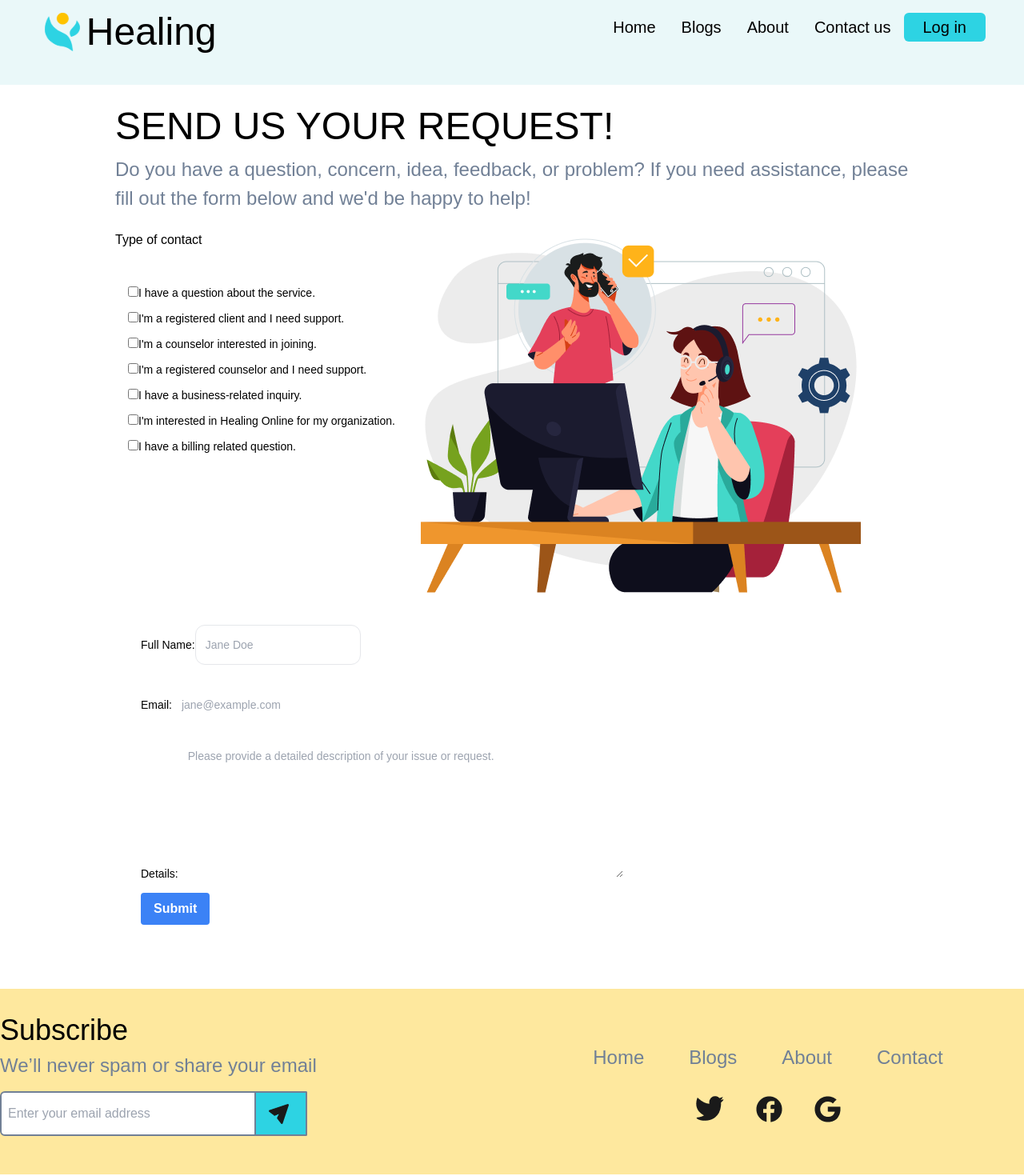
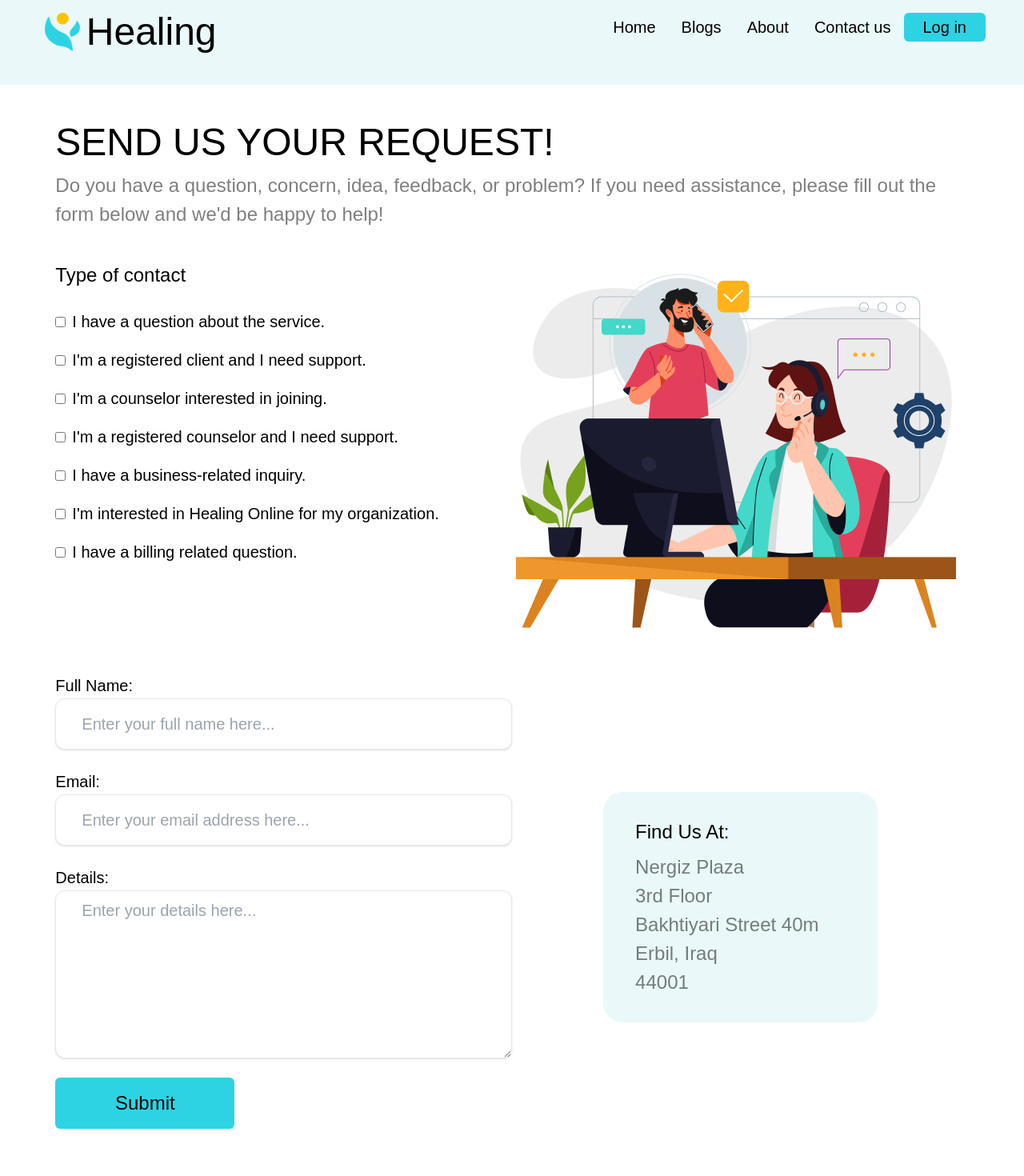
Before and after one commit to ninaderochka/sugar-and-thunder, a React (Create React App) app: page /Contact in a window 1280 px wide. Shown: the top 1470 px of the page at 80% size. Built offline with nearby package versions, Linux system fonts and the light colour scheme.

Commit message:
Contact us page DONE!

```diff
--- a/src/containers/Contact.js
+++ b/src/containers/Contact.js
@@ -3,45 +3,62 @@ import contact from '../images/contact-us.png';
 
 function Contact() {
   return (
-    <div className="container mx-auto px-4 py-8 font-poppins w-4/5">
+    <div className="container mx-auto px-4 py-8 font-poppins w-11/12 mt-5 mb-10">
       <h1 className="text-5xl font-normal leading-10 mb-4">SEND US YOUR REQUEST!</h1>
-      <p className="text-2xl font-medium leading-9 text-footer-gray mb-4">{`Do you have a question, concern, idea, feedback, or problem?  If you need assistance, please fill out the form below and we'd be happy to help!`}</p>
-      <div className="flex flex-wrap">
+      <p className="text-2xl font-medium leading-9 text-contact-us-gray mb-9">{`Do you have a question, concern, idea, feedback, or problem?  If you need assistance, please fill out the form below and we'd be happy to help!`}</p>
+      <div className="flex flex-wrap justify-between mt-10 mb-10">
         <div>
-          <p className="text-base font-medium leading-9 mb-4">Type of contact</p>
-          <ul className="list-none p-4 ">
-            <li className="rounded-full font-normal text-sm leading-8"><input type="checkbox" />I have a question about the service.</li>
-            <li className="rounded-full font-normal text-sm leading-8"><input type="checkbox" />{`I'm a registered client and I need support.`}</li>
-            <li className="rounded-full font-normal text-sm leading-8"><input type="checkbox" />{`I'm a counselor interested in joining.`}</li>
-            <li className="rounded-full font-normal text-sm leading-8"><input type="checkbox" />{`I'm a registered counselor and I need support.`}</li>
-            <li className="rounded-full font-normal text-sm leading-8"><input type="checkbox" />I have a business-related inquiry.</li>
-            <li className="rounded-full font-normal text-sm leading-8"><input type="checkbox" />{`I'm interested in Healing Online for my organization.`}</li>
-            <li className="rounded-full font-normal text-sm leading-8"><input type="checkbox" />I have a billing related question.</li>
+          <p className="text-2xl font-medium leading-9 mb-2">Type of contact</p>
+          <ul className="list-none font-normal text-xl leading-8 p-4 pl-0 ml-0">
+            <li className="mb-4"><input className="border outline-0 box-border border-black rounded-full mr-2" type="checkbox" />I have a question about the service.</li>
+            <li className="mb-4"><input className="border outline-0 box-border border-black rounded-full mr-2" type="checkbox" />{`I'm a registered client and I need support.`}</li>
+            <li className="mb-4"><input className="border outline-0 box-border border-black rounded-full mr-2" type="checkbox" />{`I'm a counselor interested in joining.`}</li>
+            <li className="mb-4"><input className="border outline-0 box-border border-black rounded-full mr-2" type="checkbox" />{`I'm a registered counselor and I need support.`}</li>
+            <li className="mb-4"><input className="border outline-0 box-border border-black rounded-full mr-2" type="checkbox" />I have a business-related inquiry.</li>
+            <li className="mb-4"><input className="border outline-0 box-border border-black rounded-full mr-2" type="checkbox" />{`I'm interested in Healing Online for my organization.`}</li>
+            <li className="mb-4"><input className="border outline-0 box-border border-black rounded-full mr-2" type="checkbox" />I have a billing related question.</li>
           </ul>
         </div>
         <img className="p-4" src={contact} alt="Contact us logo" />
       </div>
 
-      <form className="px-8 pt-6 pb-8 mb-4">
-        <label className="block font-normal text-sm leading-8 w-3/5 h-16 mb-1" htmlFor="full_name">
+      <div className="flex flex-wrap">
+        <form className="pl-0 mb-4 w-6/12">
+          <div className="mb-6">
+            <label className="flex flex-col font-normal text-xl leading-8 mb-3" htmlFor="full_name">
               Full Name:
-          <input className="border rounded-xl py-2 px-3" type="text" id="full_name" placeholder="Jane Doe" />
+              <input className="h-16 shadow appearance-none border rounded-xl w-full py-2 px-3 text-textbox-gray pl-8" id="full_name" type="text" placeholder="Enter your full name here..." />
             </label>
-
-        <label className="block font-normal text-sm leading-8  mb-2" htmlFor="email">
+          </div>
+          <div className="mb-6">
+            <label className="flex flex-col font-normal text-xl leading-8 mb-3" htmlFor="email">
               Email:
-          <input className="w-3/5 h-16 py-2 px-3" type="email" id="email" placeholder="jane@example.com" />
+              <input className="h-16 shadow appearance-none border rounded-xl w-full py-2 px-3 text-textbox-gray pl-8" id="email" type="email" placeholder="Enter your email address here..." />
             </label>
-
-        <label className="block font-normal text-sm leading-8 mb-2" htmlFor="details">
+          </div>
+          <div className="mb-6">
+            <label className="flex flex-col font-normal text-xl leading-8 mb-3" htmlFor="details">
               Details:
-          <textarea className="w-3/5 h-44 py-2 px-3 text-gray-700" id="email" rows="6" placeholder="Please provide a detailed description of your issue or request." />
+              <textarea className="shadow appearance-none border rounded-xl w-full py-2 px-3 text-textbox-gray pl-8" id="details" rows="6" placeholder="Enter your details here..." />
             </label>
-
-        <button className="bg-blue-500 hover:bg-blue-700 text-white font-bold py-2 px-4 rounded focus:outline-none focus:shadow-outline" type="button">
+          </div>
+          <div className="flex items-center justify-between">
+            <button className="h-16 w-56 text-2xl font-normal bg-button-blue text-black py-2 px-4 rounded-md" type="button">
               Submit
             </button>
+          </div>
         </form>
+        <div className="flex justify-center items-center w-6/12">
+          <div className="flex flex-col justify-center bg-light-blue rounded-3xl w-3/5 h-72 pl-10">
+            <h1 className="text-2xl font-normal leading-9 mb-2">Find Us At:</h1>
+            <p className="text-contact-us-gray font-light leading-9 text-2xl">Nergiz Plaza</p>
+            <p className="text-contact-us-gray font-light leading-9 text-2xl">3rd Floor</p>
+            <p className="text-contact-us-gray font-light leading-9 text-2xl">Bakhtiyari Street 40m</p>
+            <p className="text-contact-us-gray font-light leading-9 text-2xl">Erbil, Iraq</p>
+            <p className="text-contact-us-gray font-light leading-9 text-2xl">44001</p>
+          </div>
+        </div>
+      </div>
     </div>
   );
 }
--- a/tailwind.config.js
+++ b/tailwind.config.js
@@ -3,7 +3,9 @@ module.exports = {
   content: ['./src/**/*.{js,jsx,ts,tsx}'],
   theme: {
     extend: {
-      colors: {
+      colors:{
+        'contact-us-gray': '#00000080',
+        'textbox-gray': '#808080',
         'footer-gray': '#718096',
         'light-yellow': '#FEE89E',
         'light-blue': '#EAF8F9',
```
Also changed, not shown: .eslintrc.json. Lines whose indentation alone changed are shown as unchanged.
